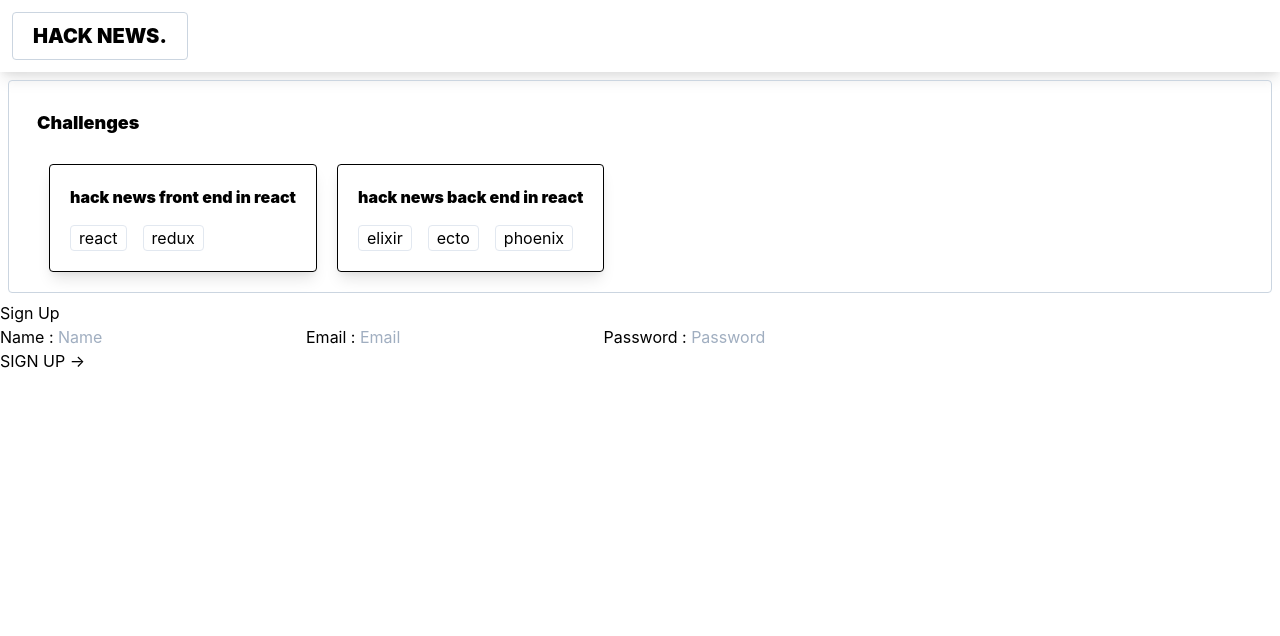
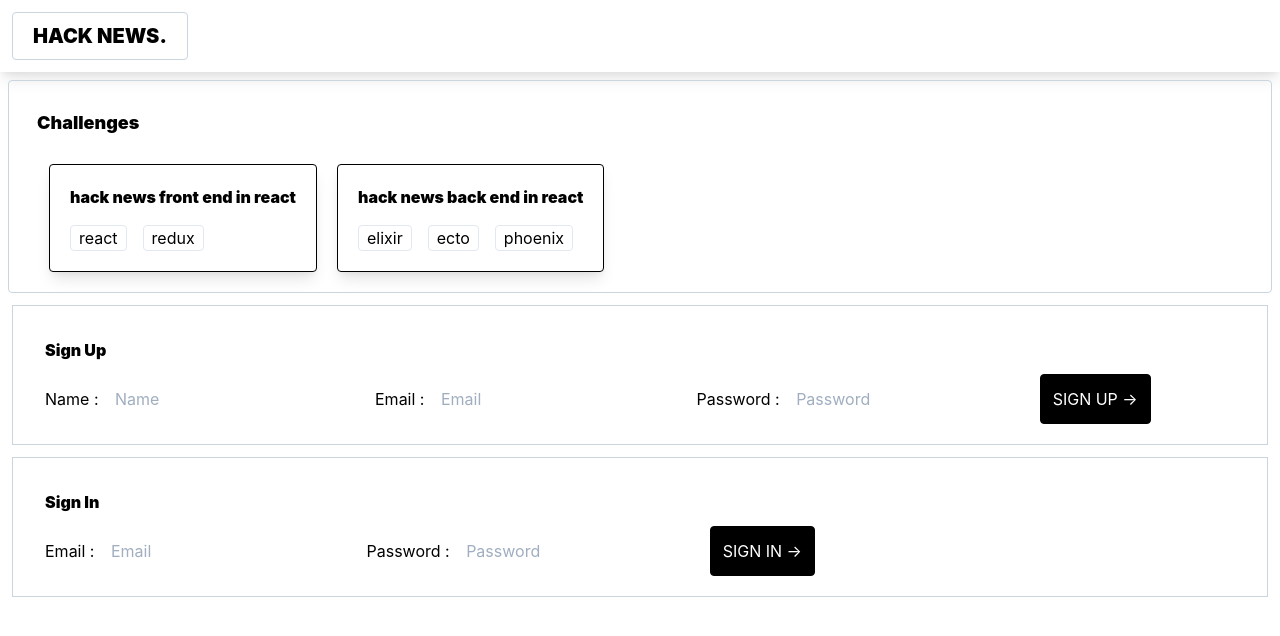
Before and after one commit to apboobalan/hack_news_frontend, a React (Create React App) app: page / in a window 1280 px wide. Shown: the top 636 px of the page. Built offline with nearby package versions, Linux system fonts and the light colour scheme.

Commit message:
Design sign in and sign up forms.

```diff
--- a/src/App.js
+++ b/src/App.js
@@ -23,6 +23,7 @@ const App = () => {
         )}
       </section>
       <Auth/>
+      <Auth type={"signIn"}/>
     </div>
   );
 };
--- a/src/components/Auth.js
+++ b/src/components/Auth.js
@@ -6,11 +6,17 @@ const Auth = ({ type, onClickHandler }) => {
   const [name, setName] = useState("");
 
   return (
-    <div>
-      {type === "signIn" ? <div>Sign In</div> : <div>Sign Up</div>}
+    <div className="m-3 p-5 rounder border border-gray-400">
+      {type === "signIn" ? (
+        <div className="font-black p-3">Sign In</div>
+      ) : (
+        <div className="font-black p-3">Sign Up</div>
+      )}
       {type !== "signIn" && (
         <span>
-          <label htmlFor="name">Name :</label>
+          <label htmlFor="name" className="p-3">
+            Name :
+          </label>
           <input
             type="text"
             id="name"
@@ -20,7 +26,9 @@ const Auth = ({ type, onClickHandler }) => {
           />{" "}
         </span>
       )}
-      <label htmlFor="email">Email :</label>
+      <label htmlFor="email" className="p-3">
+        Email :
+      </label>
       <input
         type="email"
         id="email"
@@ -28,7 +36,9 @@ const Auth = ({ type, onClickHandler }) => {
         data-testid="email"
         onChange={(e) => setEmail(e.target.value)}
       />
-      <label htmlFor="password">Password :</label>
+      <label htmlFor="password" className="p-3">
+        Password :
+      </label>
       <input
         type="password"
         id="password"
@@ -38,6 +48,7 @@ const Auth = ({ type, onClickHandler }) => {
       />
       {type === "signIn" ? (
         <div
+          className="bg-black text-white inline-block p-3 rounded hover:bg-white hover:text-black border border-black cursor-pointer"
           data-testid="sign-in-button"
           onClick={() =>
             onClickHandler({ type: "signIn", email: email, password: password })
@@ -47,6 +58,7 @@ const Auth = ({ type, onClickHandler }) => {
         </div>
       ) : (
         <div
+          className="bg-black text-white inline-block p-3 rounded hover:bg-white hover:text-black border border-black cursor-pointer"
           data-testid="sign-up-button"
           onClick={() =>
             onClickHandler({
```
